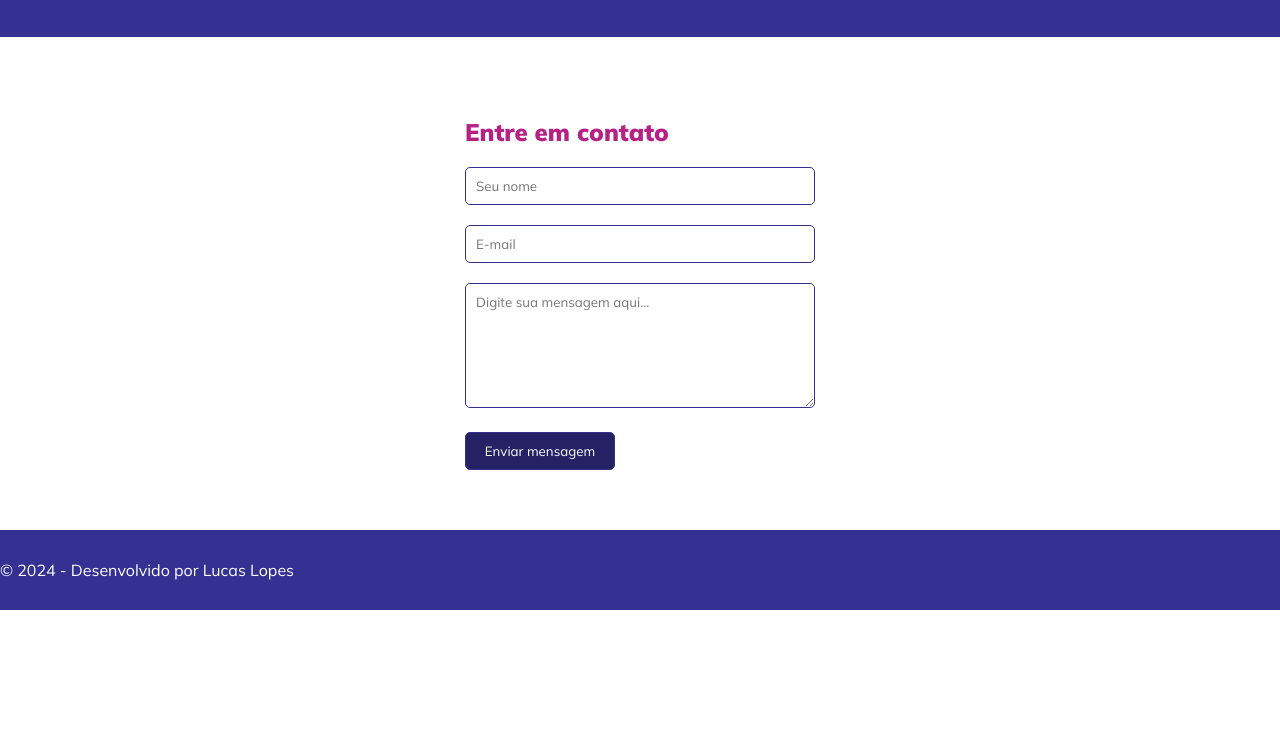
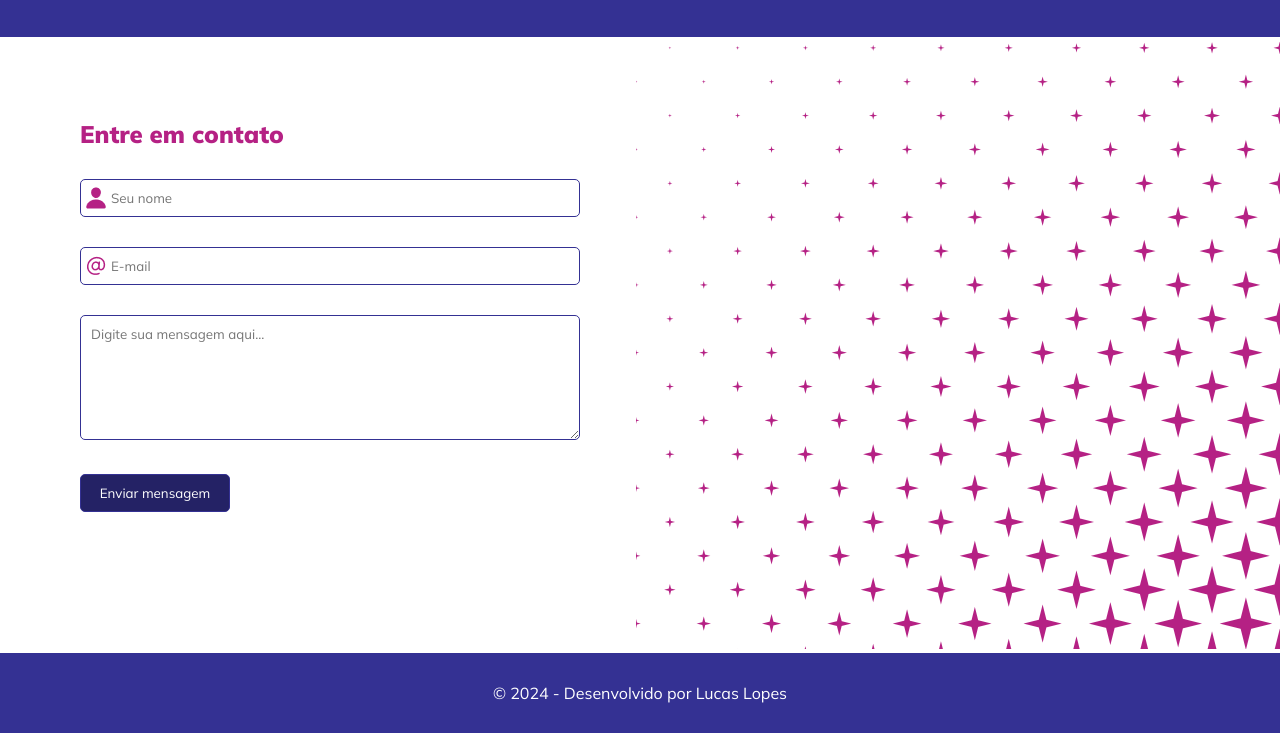
Before and after one commit to lucasblk/site-explore-sem-limites, a plain HTML site: page index.html in a window 1280 px wide. Shown: the part 919-1652 px from the top of the page. Before the commit the page ends 1529 px from the top, so only its background shows below. Drawn offline with Linux system fonts and the light colour scheme.

Commit message:
finalizado

```diff
--- a/index.html
+++ b/index.html
@@ -39,16 +39,18 @@
             </div>
         </main>
         <section>
-            <form action="">
+            <form action="" class="form">
                 <h2>Entre em contato</h2>
 
                 <div class="input-wrapper">
                     <label for="name"></label>
+                    <img src="images/user-icon.png" alt="" id="user-icon">
                     <input type="text" name="name" id="name" placeholder="Seu nome" >
                 </div>
 
                 <div class="input-wrapper">
                     <label for="email"></label>
+                    <img src="images/pass-icon.png" alt="" id="user-icon">
                     <input type="email" name="email" id="email" placeholder="E-mail">
                 </div>
                 <div class="input-wrapper">
@@ -58,6 +60,9 @@
                     <input type="submit" value="Enviar mensagem" class="submit-button">
                 </div>
             </form>
+            <div class="stars">
+                <img src="images/stars.png" alt="">
+            </div>
         </section>
         <footer>
             <p>© 2024 - Desenvolvido por Lucas Lopes</p>
--- a/style.css
+++ b/style.css
@@ -79,18 +79,24 @@ main .planets h2 {
 }
 
 section {
-
     padding-top: 80px;
 }
 section > form {
-    width: 350px;
     margin: auto;
     display: flex;
     flex-direction: column;
-    gap: 20px;
+    gap: 30px;
+    width: 350px;
+
 
 }
 
+section .stars {
+    opacity: 0;
+    width: 1px;
+    height: 1px;
+    overflow: hidden;
+}
 section h2 {
     color: #B52184;
     font-weight: 900;
@@ -102,7 +108,22 @@ section .input-wrapper input, textarea {
     border-radius: 5px;
     padding: 10px;
 }
-
+section .input-wrapper input {
+    text-indent: 20px;
+}
+section .input-wrapper input::placeholder {
+    text-indent: 20px;
+}
+section .input-wrapper .submit-button {
+    text-indent: 0px;
+}
+section .input-wrapper {
+    position: relative;
+}
+section .input-wrapper #user-icon {
+    position: absolute;
+    transform: translate(4px, 7px);
+}
 section textarea {
     height: 125px;
 }
@@ -116,6 +137,7 @@ section > form .submit-button {
 section > form .submit-button:hover {
     background-color: #3835a2;
 }
+
 
 footer {
     background-color: #343193;
@@ -171,4 +193,30 @@ footer p {
         width: 300px;
 
     }
+
+    section {
+        padding: 0px 0px 0px 80px;
+        display: grid;
+        grid-template-areas:
+        "A C"
+        ;
+        align-items: center;
+        justify-content: space-between;
+    }
+    .form {
+        grid-area: A;
+        width: 500px;
+        margin: 0px;
+    }
+    section .stars {
+        grid-area: C;
+        opacity: 1;
+        height: fit-content;
+
+        width: fit-content;
+    }
+
+    footer {
+        text-align: center;
+    }
 }
```
